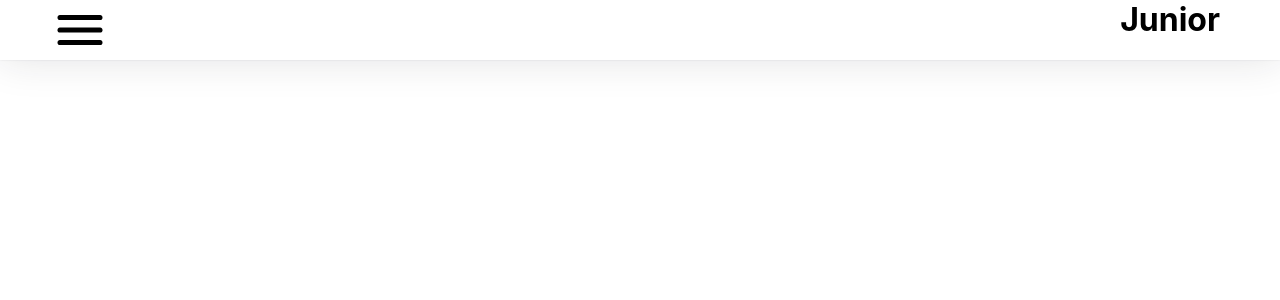
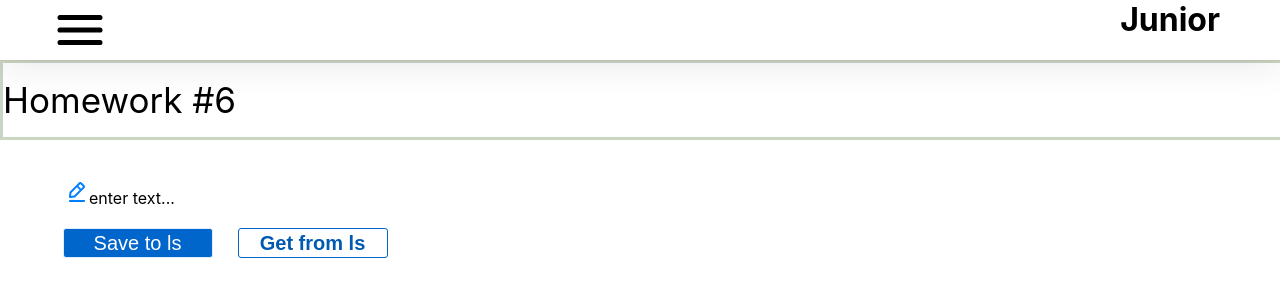
Before and after one commit to Sergey-BY6/Dz, a React (Create React App) app: page /#/junior in a window 1280 px wide. Shown: the top 300 px of the page. Built offline with nearby package versions, Linux system fonts and the light colour scheme.

Commit message:
Add hw06 homeworks

```diff
--- a/src/s1-main/App.module.css
+++ b/src/s1-main/App.module.css
@@ -3,7 +3,7 @@
 }
 
 .hw {
-
+margin: 40px 0 0 50px;
 }
 
 .hwTitle {
--- a/src/s2-homeworks/hw04/Stand.module.css
+++ b/src/s2-homeworks/hw04/Stand.module.css
@@ -24,5 +24,8 @@
 .checkboxes {
     display: flex;
     flex-direction: column;
+
+    align-self: flex-start;
+
     gap: 36px;
 }
--- a/src/s2-homeworks/hw04/common/c1-SuperInputText/SuperInputText.module.css
+++ b/src/s2-homeworks/hw04/common/c1-SuperInputText/SuperInputText.module.css
@@ -1,10 +1,10 @@
 .input:focus {
-    border: 3px solid #1692E4;
+    border: 1px solid #1692E4;
 }
 
 .input {
     outline:none;
-    width: 350px;
+    width: 330px;
     height: 35px;
     border-radius: 3px;
     /*border: 1px solid #D1D1D1;*/
--- a/src/s2-homeworks/hw04/common/c2-SuperButton/SuperButton.module.css
+++ b/src/s2-homeworks/hw04/common/c2-SuperButton/SuperButton.module.css
@@ -3,6 +3,7 @@
     height: 30px;
     font-size: 20px;
     border-radius: 3px;;
+    border: 1px solid #ddeeff ;
 }
 
 .disabled {
--- a/src/s2-homeworks/hw05/header/Header.module.css
+++ b/src/s2-homeworks/hw05/header/Header.module.css
@@ -6,7 +6,12 @@
     display: flex;
     flex-direction: row;
     justify-content: space-between;
-    position: absolute;
+    /*position: absolute;*/
+
+    position: fixed;
+    z-index:  99;
+
+
     width: 100%;
     height: 60px;
     left: 0px;
--- a/src/s2-homeworks/hw05/pages/Junior.tsx
+++ b/src/s2-homeworks/hw05/pages/Junior.tsx
@@ -1,5 +1,5 @@
 import React from 'react'
-// import HW6 from '../../hw06/HW6'
+import HW6 from '../../hw06/HW6'
 // import HW7 from '../../hw07/HW7'
 // import HW8 from '../../hw08/HW8'
 // import HW9 from '../../hw09/HW9'
@@ -7,7 +7,7 @@ import React from 'react'
 function Junior() {
     return (
         <div id={'hw5-page-junior'}>
-            {/*<HW6 />*/}
+            <HW6 />
             {/*<HW7 />*/}
             {/*<HW8 />*/}
             {/*<HW9 />*/}
--- a/src/s2-homeworks/hw06/HW6.module.css
+++ b/src/s2-homeworks/hw06/HW6.module.css
@@ -1,5 +1,12 @@
 .buttonsContainer {
+    display: flex;
+    justify-content: space-around;
+    width: 350px;
+    margin-top: 20px;
+
 }
 
 .editableSpanContainer {
+    margin-left: 15px;
+    /*margin-left: 20px;*/
 }
--- a/src/s2-homeworks/hw06/HW6.tsx
+++ b/src/s2-homeworks/hw06/HW6.tsx
@@ -11,7 +11,7 @@ import s from './HW6.module.css'
  * 3 - сделать стили в соответствии с дизайном
  */
 
-const HW6 = () => {
+export const HW6 = () => {
     const [value, setValue] = useState<string>('')
 
     const save = () => {
@@ -19,7 +19,7 @@ const HW6 = () => {
     }
     const restore = () => {
         // делают студенты
-
+        setValue(restoreState<string>('hw6-editable-span-value', value))
     }
 
     return (
--- a/src/s2-homeworks/hw06/common/c4-SuperEditableSpan/SuperEditableSpan.tsx
+++ b/src/s2-homeworks/hw06/common/c4-SuperEditableSpan/SuperEditableSpan.tsx
@@ -42,19 +42,19 @@ const SuperEditableSpan: React.FC<SuperEditableSpanType> = (
 
     const onEnterCallback = () => {
         // выключить editMode при нажатии Enter // делают студенты
-
+        setEditMode(false)
         onEnter?.()
     }
     const onBlurCallback = (e: React.FocusEvent<HTMLInputElement>) => {
         // выключить editMode при нажатии за пределами инпута // делают студенты
-
+        setEditMode(false)
         onBlur?.(e)
     }
     const onDoubleClickCallBack = (
         e: React.MouseEvent<HTMLSpanElement, MouseEvent>
     ) => {
         // включить editMode при двойном клике // делают студенты
-
+        setEditMode(true)
         onDoubleClick?.(e)
     }
 
```
